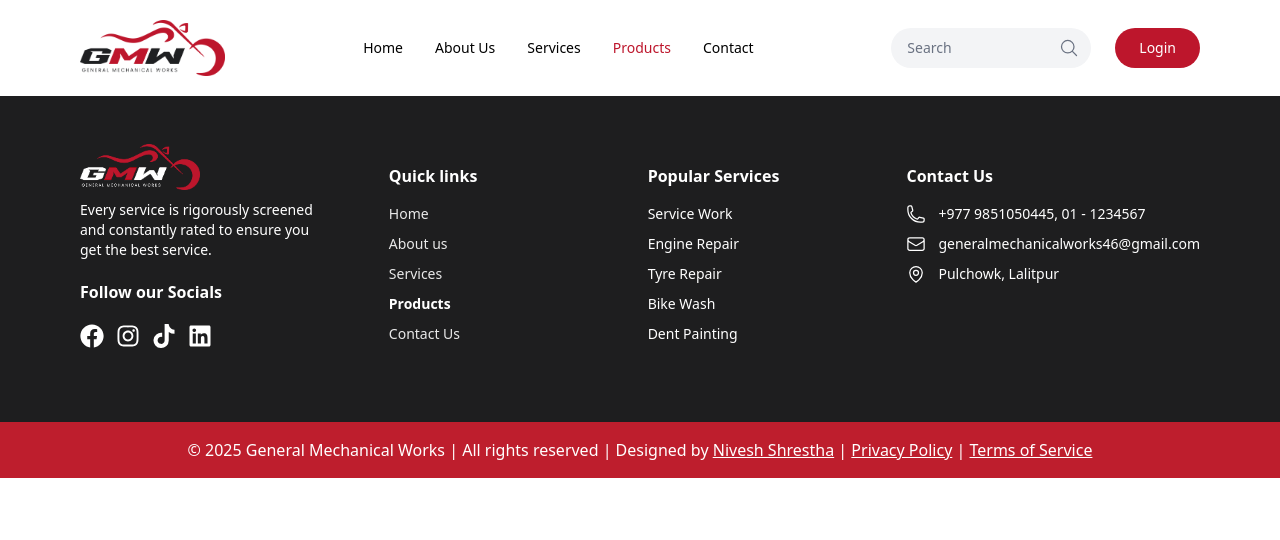
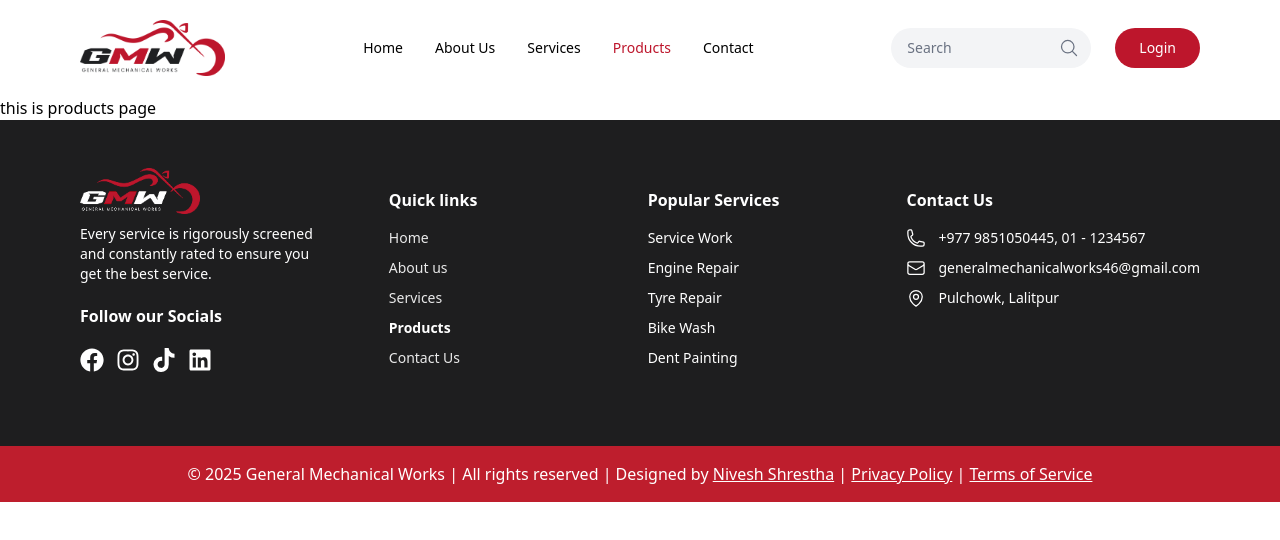
Before and after one commit to Nivesh26/General-Mechanical-Works, a React (Vite) app in the folder Frontend/: page /products in a window 1280 px wide. Shown: the top 540 px of the page. Built offline with nearby package versions, Linux system fonts and the light colour scheme.

Commit message:
Add text to Products and Service components to clarify page purpose

```diff
--- a/Frontend/src/UserPages/Products.tsx
+++ b/Frontend/src/UserPages/Products.tsx
@@ -7,6 +7,7 @@ const Products = () => {
   return (
     <div>
         <Header />
+        this is products page
         <Footer />
         <Copyright />
 
--- a/Frontend/src/UserPages/Service.tsx
+++ b/Frontend/src/UserPages/Service.tsx
@@ -7,6 +7,7 @@ const Service = () => {
   return (
     <div>
         <Header />
+        this is service page
         <Footer />
         <Copyright />
     </div>
```
